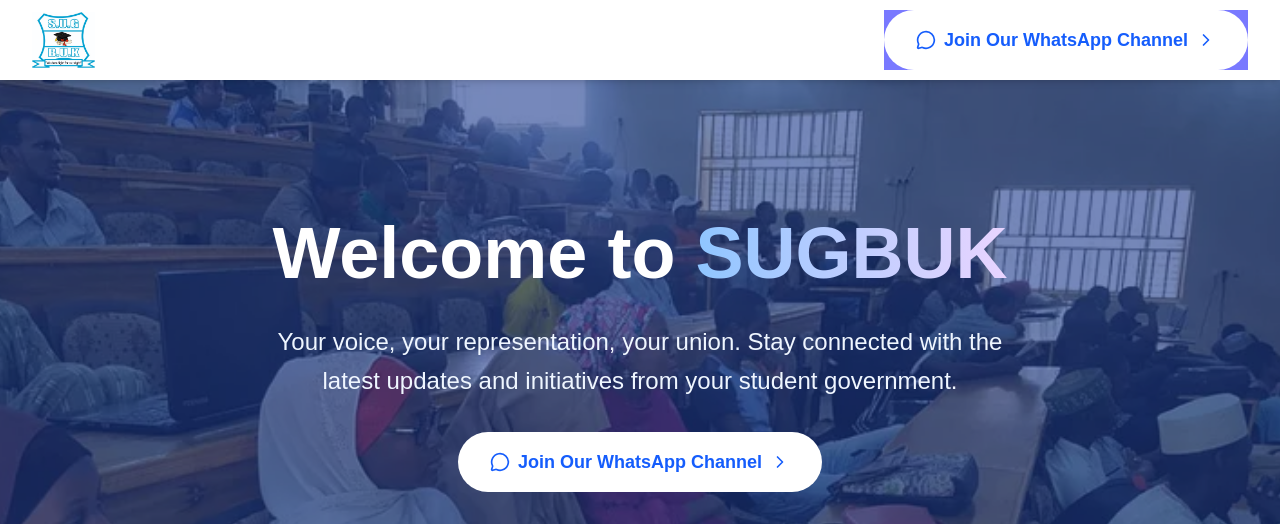
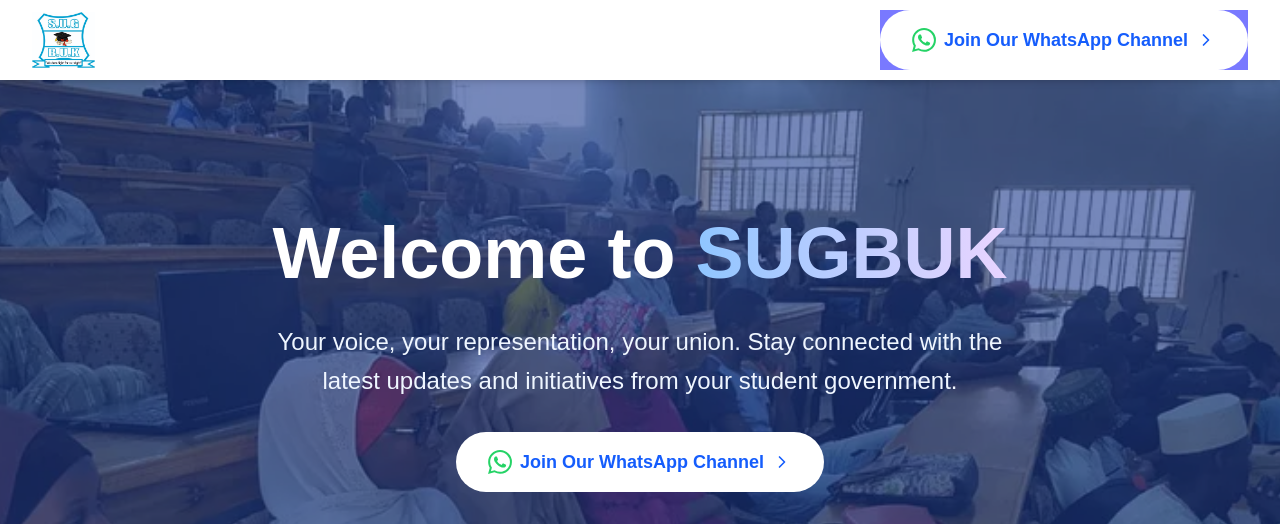
Before and after one commit to ahmad-cod/sugbuk-v2, a Next.js app: page / in a window 1280 px wide. Shown: the top 524 px of the page. Built offline with nearby package versions, Linux system fonts and the light colour scheme.

Commit message:
feat: add WhatsApp SVG icon and update button component

```diff
--- a/components/WhatsappCTA.tsx
+++ b/components/WhatsappCTA.tsx
@@ -1,5 +1,6 @@
 import { whatsappChannel } from '@/lib/constants';
 import { MessageCircle, ChevronRight } from 'lucide-react';
+import Whatsapp from './svg/whatsapp.svg';
 
 export const WhatsappChannel = () => {
   return (
@@ -7,7 +8,8 @@
       onClick={() => window.open(whatsappChannel, '_blank')}
       className="group bg-white hover:bg-blue-100 text-blue-600 px-6 sm:px-8 py-4 rounded-full font-semibold text-base sm:text-lg transition-all duration-300 transform hover:cursor-pointer hover:shadow-2xl inline-flex items-center space-x-2"
     >
-      <MessageCircle className="hidden w-5 h-5 sm:flex" />
+      {/* <MessageCircle className="hidden w-5 h-5 sm:flex" /> */}
+      <Whatsapp className="w-6 h-6 text-[#25D366]" />
       <span>Join Our WhatsApp Channel</span>
       <ChevronRight className="w-5 h-5 group-hover:translate-x-1 animate-pulse transition-transform" />
     </button>
```
Also changed, not shown: components/svg/whatsapp.svg (added).
